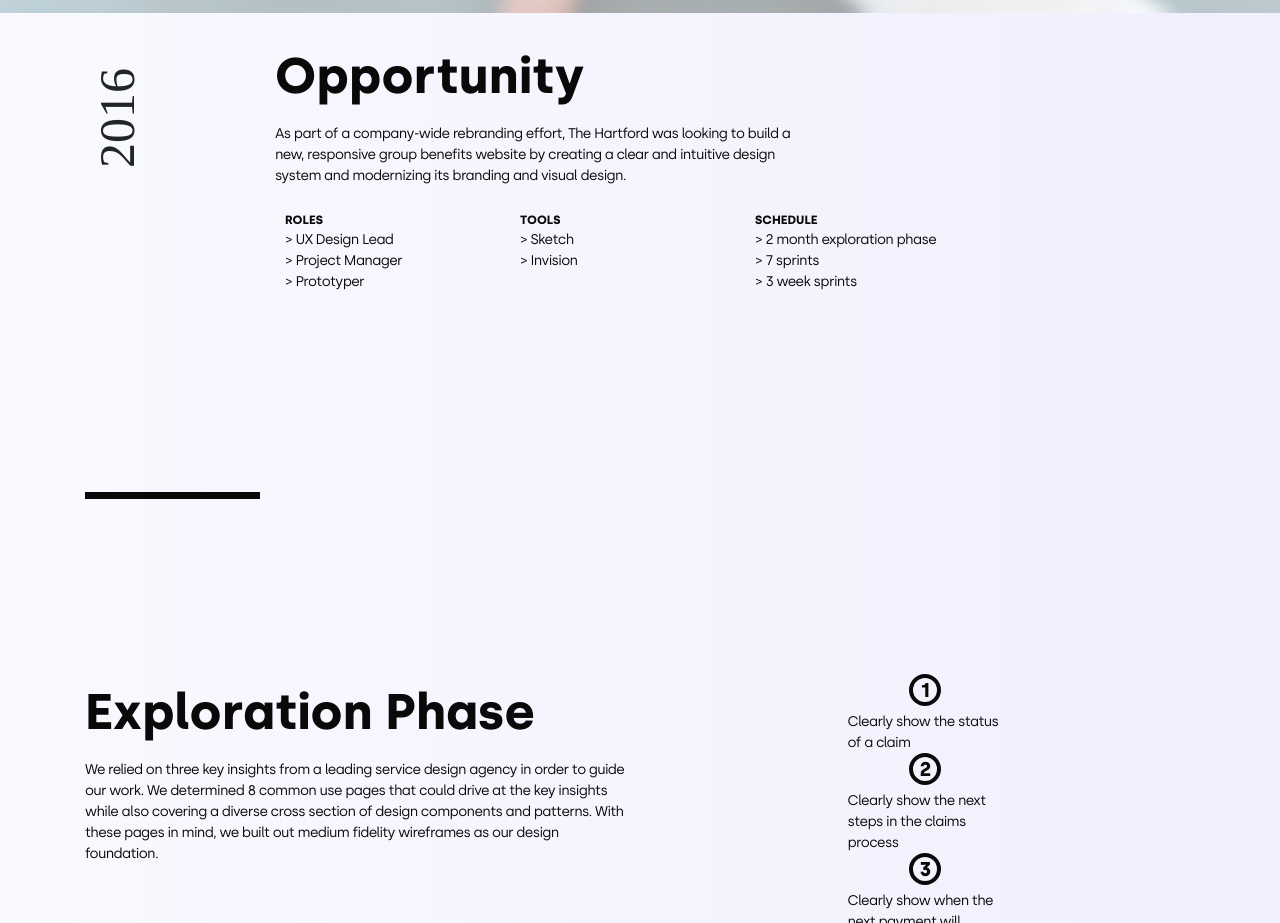
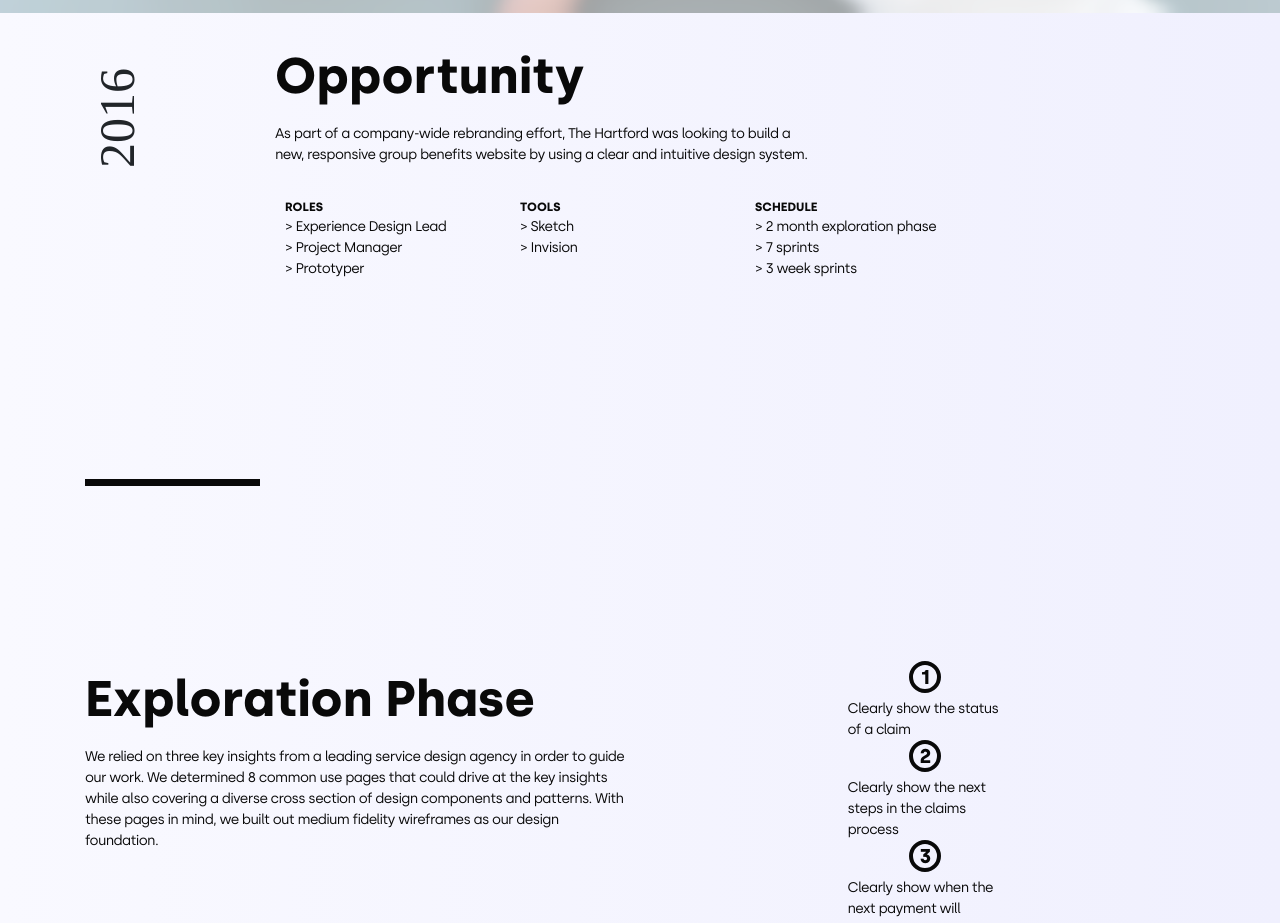
Before and after one commit to milk-toast/ux-portfolio, a plain HTML site: page mybenefits.html in a window 1280 px wide. Shown: the part 980-1903 px from the top of the page. Drawn offline with nearby package versions, Linux system fonts and the light colour scheme; some packages are replaced by stand-ins of ours; a script that the page names is missing; a web font is replaced by a local one.

Commit message:
updated opportunity copy

```diff
--- a/mybenefits.html
+++ b/mybenefits.html
@@ -63,14 +63,14 @@
 				</div>
 				<div class="col-lg-6 offset-lg-1">
 					<p class="title">Opportunity</p>
-					<p class="item item1">As part of a company-wide rebranding effort, The Hartford was looking to build a new, responsive group benefits website by creating a clear and intuitive design system and modernizing its branding and visual design.</p>
+					<p class="item item1">As part of a company-wide rebranding effort, The Hartford was looking to build a new, responsive group benefits website by using a clear and intuitive design system.</p>
 				</div>
 			</div>
 			<div class="row offset-lg-2">
 				<div class="subHeader-t2Col col-md-3">
 					<div class="contentCol">
 						<p class="title">ROLES</p>
-						<p class="item">> UX Design Lead</p>
+						<p class="item">> Experience Design Lead</p>
 						<p class="item">> Project Manager</p>
 						<p class="item">> Prototyper</p>
 					</div>
```
